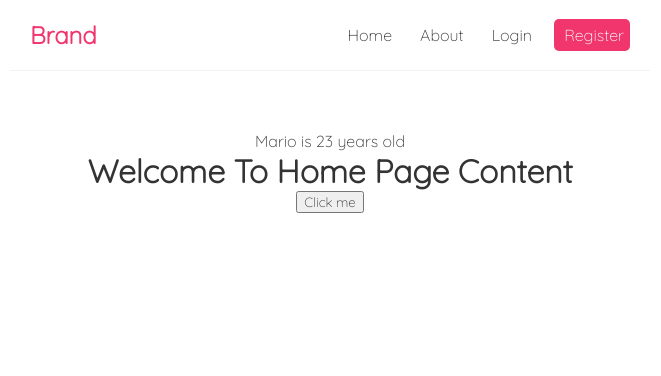
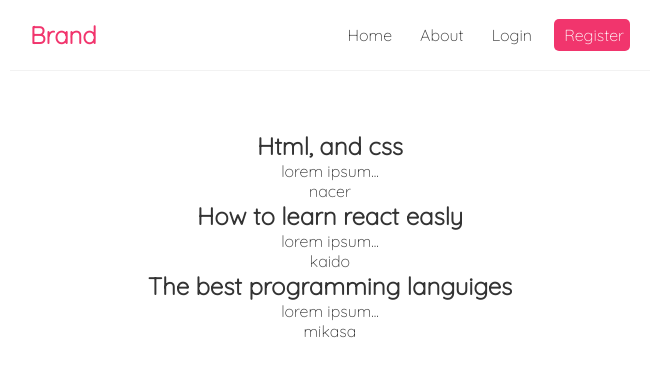
Before and after one commit to nacerkraa/Blog-ReactJs, a React (Create React App) app: page / in a window 1280 px wide. Shown: the top 376 px of the page, without its empty margins (310-971 px from the left). Built offline with nearby package versions, Linux system fonts and the light colour scheme.

Commit message:
print list of data on react

```diff
--- a/src/Home.js
+++ b/src/Home.js
@@ -1,21 +1,28 @@
 import { useState } from "react";
 const Home = () => {
     // let name = "Mario";
-    const [name,setName] = useState("Mario");
-    const [age,setAge] = useState(23);
+    const [blogs,setName] = useState([
+        {title:"Html, and css", body:"lorem ipsum...", auther:"nacer", id:1},
+        {title:"How to learn react easly", body:"lorem ipsum...", auther:"kaido", id:2},
+        {title:"The best programming languiges", body:"lorem ipsum...", auther:"mikasa", id:3}
+    ]);
 
-    const handleClick = () => {
+/*    const handleClick = () => {
         setName("Kaido");
-        setAge(25);
     }
-
+*/
 
     return(
 
         <div className="Home">
-            <p>{name} is {age} years old</p>
-            <h1>Welcome To Home Page Content</h1>
-            <button onClick={handleClick}>Click me</button>
+            {blogs.map((blog) => (
+                <div className="blog-preview" key={blog.id}>
+                    <h2>{blog.title}</h2>
+                    <p>{blog.body}</p>
+                    <span>{blog.auther}</span>
+                </div>
+            ))}
+
         </div>
     );
 }
```
